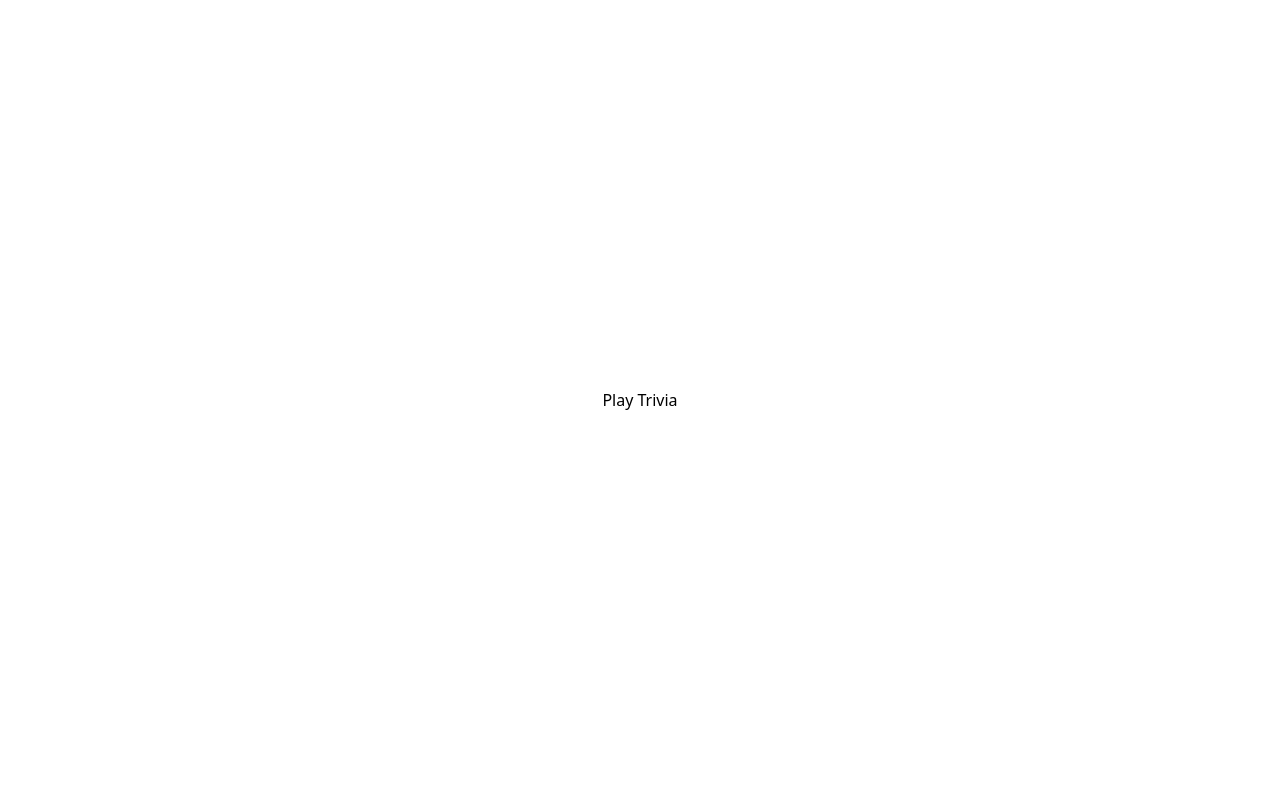
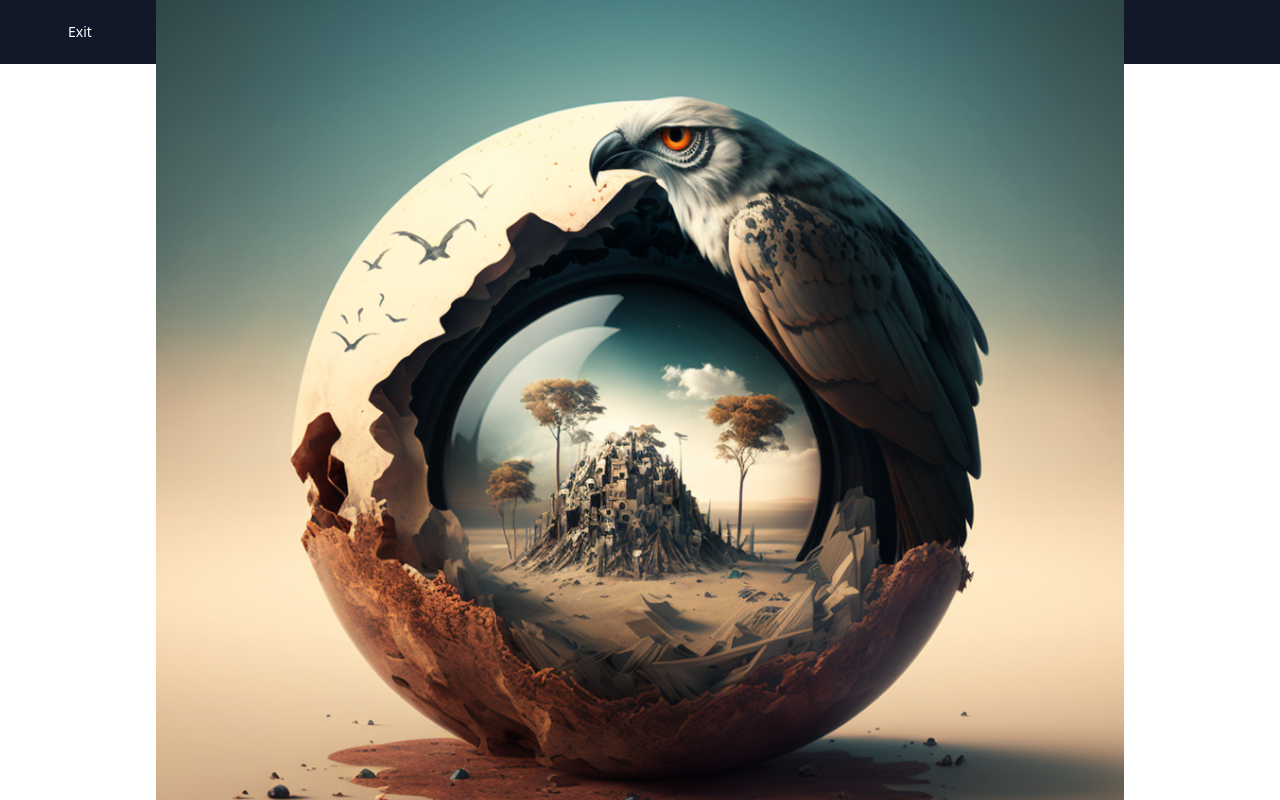
Before and after one commit to etuchscherer/silver-wrench, a Next.js app: page / in a window 1280 px wide. Shown: the top 800 px of the page. Built offline with nearby package versions, Linux system fonts and the light colour scheme.

Commit message:
adding a navbar with a link back to the main page

```diff
--- a/pages/index.tsx
+++ b/pages/index.tsx
@@ -10,6 +10,9 @@ const inter = Inter({ subsets: ['latin'] })
 export default function Home() {
 
   return (
-    <Link href="/trivia">Play Trivia</Link>
+    <div className=''>
+      <Image src='/falcon.png' width={968} height={968} alt="falcon" />
+      <Link className='text-3xl text-green-500 font-bold' href="/trivia">Play Trivia</Link>
+    </div>
   )
 }
--- a/src/components/Layout.tsx
+++ b/src/components/Layout.tsx
@@ -1,6 +1,7 @@
 import Head from "next/head";
 import { ReactNode } from "react";
 import styles from '../../styles/Home.module.css'
+import Navbar from "./Navbar";
 
 interface Props {
   children: ReactNode
@@ -16,6 +17,7 @@ function Layout({ children }: Props) {
         <link rel="icon" href="/favicon.ico" />
       </Head>
       <main>
+        <Navbar />
         <div className="flex items-center justify-center h-screen">
           {children}
         </div>
--- /dev/null
+++ b/src/components/Navbar.tsx
@@ -0,0 +1,19 @@
+import Link from 'next/link'
+
+export default function Nabvar() {
+  return (
+    <div className="mx-auto max-w-8xl px-4 sm:px-6 lg:px-8 bg-gray-900">
+      <div className="flex h-16 items-center justify-between">
+        <div className="flex items-center">
+          <div className="hidden sm:ml-6 sm:block">
+            <div className="flex space-x-4">
+              <Link href="/" className="rounded-md bg-gray-900 px-3 py-2 text-sm font-medium text-white">
+                Exit
+              </Link>
+            </div>
+          </div>
+        </div>
+      </div>
+    </div>
+  )
+}
```
Also changed, not shown: public/falcon.png (added), public/fishbowl.png (added).
